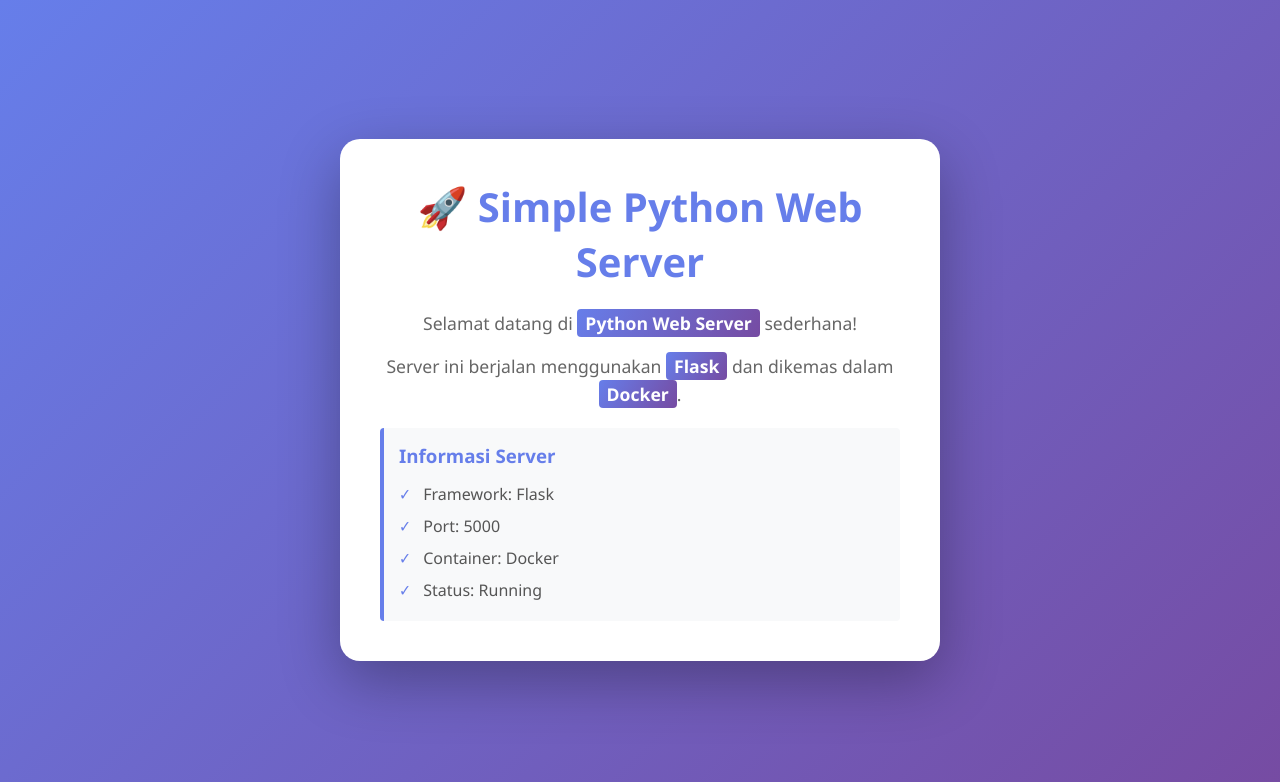
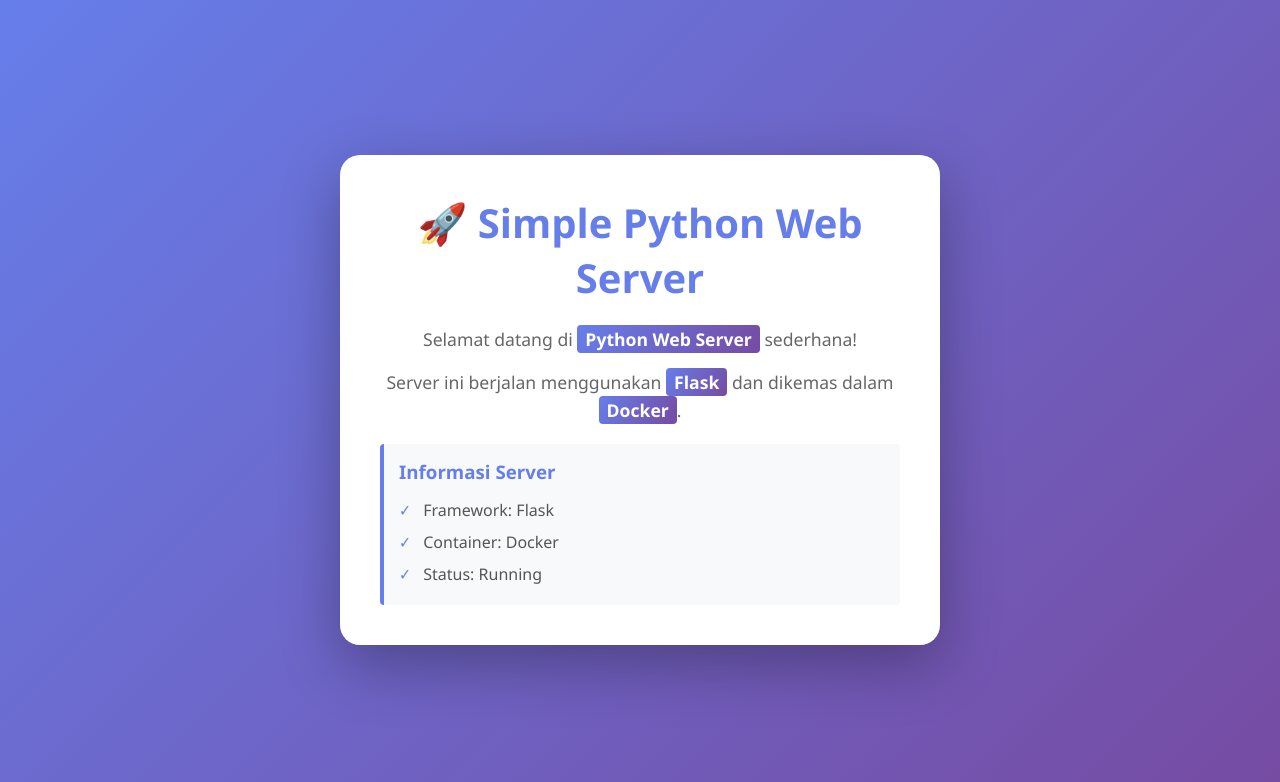
Before and after one commit to rizekamaulana/simple-python-http, a Flask app: page / in a window 1280 px wide. Shown: the top 782 px of the page. Run offline with Flask 3, Linux system fonts and the light colour scheme.

Commit message:
fix: image

```diff
--- a/app.py
+++ b/app.py
@@ -7,4 +7,4 @@
     return render_template('index.html')
 
 if __name__ == '__main__':
-    app.run(host='0.0.0.0', port=5000, debug=True)
+    app.run(host='0.0.0.0', port=8080, debug=True)
--- a/templates/index.html
+++ b/templates/index.html
@@ -106,7 +106,6 @@
             <h3>Informasi Server</h3>
             <ul>
                 <li>Framework: Flask</li>
-                <li>Port: 5000</li>
                 <li>Container: Docker</li>
                 <li>Status: Running</li>
             </ul>
```
Also changed, not shown: requirements.txt (line endings or trailing spaces), 2 other files.
